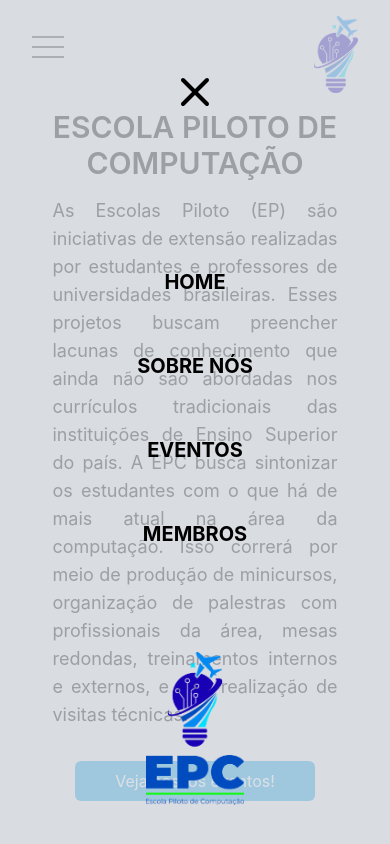
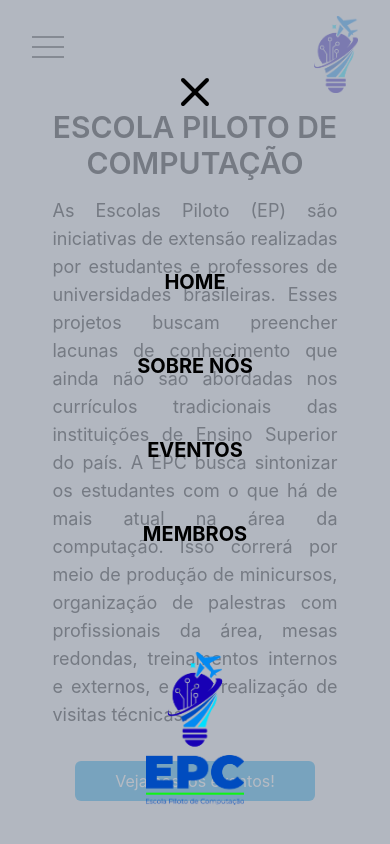
Before and after one commit to Escola-Piloto-de-Computacao/Website, a React (Create React App) app: page / in a window 390 px wide. Both pictures are taken after a click on the element 32 px from the left and 47 px from the top of the page. Shown: the top 844 px of the page. Built offline with nearby package versions, Linux system fonts and the light colour scheme.

Commit message:
import fixes

```diff
--- a/src/components/Aboutus/index.tsx
+++ b/src/components/Aboutus/index.tsx
@@ -1,8 +1,10 @@
+import pana from '../../Assets/pana.svg';
+
 const AboutUs = () => {
    return (
       <section className="lg:grid lg:grid-cols-12 lg:h-screen pt-32 lg:pt-0 xsm:mx-6 lg:mx-10" id="AboutUs">
          <div className="lg:col-start-2 lg:col-span-5 hidden lg:flex lg:justify-center lg:items-center">
-            <img src="/Pana.svg" alt="" className="w-3/4" />
+            <img src={pana} alt="" className="w-3/4" />
          </div>
          <div className="lg:col-start-8 lg:col-span-5 flex flex-col justify-center">
             <h1 className="text-3xl lg:text-5xl font-semibold lg:font-normal w-auto text-center lg:text-left">Sobre Nós</h1>
--- a/src/components/Footer/index.tsx
+++ b/src/components/Footer/index.tsx
@@ -1,12 +1,14 @@
 import { BsInstagram } from 'react-icons/bs';
 import { HiOutlineMail } from 'react-icons/hi';
+import logom1 from '../../Assets/Logo_m1.svg';
+import localizacao from '../../Assets/Localizacao.svg';
 
 const Footer = () => {
    return (
       <footer className="bg-[#04081D] text-white mt-5 lg:mt-24">
             <div className="flex flex-col col-span-2 lg:grid lg:grid-cols-6 py-6 h-full mx-10 pb-14 items-center">
                <div className="lg:col-span-2 hidden lg:flex h-40">
-                  <img src="/Logo_m1.svg" />
+                  <img src={logom1} />
                </div>
                <div className="lg:col-span-2 flex flex-col text-white justify-center gap-5 pb-14 lg:pb-0">
                   <h3 className="text-center text-xl lg:mr-14 pt-4 lg:pt-0">Contato</h3>
@@ -23,7 +25,7 @@
                </div>
                <div className="lg:col-span-2 flex items-center flex-col justify-center gap-2">
                   <h3 className="text-xl">Localização</h3>
-                  <img src="/Localizacao.svg" className="" />
+                  <img src={localizacao} className="" />
                   <p className="ml-7">Av. Francisco Mota, 572 - Bairro Costa e Silva, Mossoró RN | CEP: 59.625-900, +55 84 3317-8200 CNPJ: 24.529.265/0001-40</p>
                </div>
             </div>
--- a/src/components/Hamburger/index.tsx
+++ b/src/components/Hamburger/index.tsx
@@ -16,7 +16,7 @@
          </div>
 
          {isNavOpen && (
-            <div className="fixed inset-0 bg-gray-300 opacity-75 z-10"></div>
+            <div className="fixed inset-0 bg-gray-400 opacity-75 z-10"></div>
          )}
 
          <div className={`absolute py-8 z-20 ${isNavOpen ? "flex flex-col col-span-1 h-screen w-screen" : "hidden"}`}>
--- a/src/components/Header/index.tsx
+++ b/src/components/Header/index.tsx
@@ -3,6 +3,8 @@
 import { MdEvent } from "react-icons/md";
 import { IoPeopleSharp } from "react-icons/io5";
 import Hamburger from "../Hamburger";
+import epciconsemfundo from '../../Assets/epc-icon-semfundo.png';
+import logo from '../../Assets/Logo.svg';
 
 export const refs = [
    {
@@ -32,11 +34,11 @@
       <header className="lg:flex lg:justify-center lg:pt-4">
          <Hamburger />
          <div className="lg:hidden flex justify-end mt-4 px-6">
-            <img src="/epc-icon-semfundo.png" alt="Logo da EPC" className="w-11 mr-2 " />
+            <img src={epciconsemfundo} alt="Logo da EPC" className="w-11 mr-2 " />
          </div>
          <div className="hidden lg:flex items-center justify-between fixed bg-gray-200 w-3/4 z-10 rounded-xl">
             <div className="flex items-center gap-7 ml-10 py-3">
-               <img src="/Logo.svg" alt="Logo da EPC" />
+               <img src={logo} alt="Logo da EPC" />
             </div>
             <div className="flex gap-24 font-semibold text-xl mr-10">
                {refs.map((ref) => (
--- a/src/components/Introduction/index.tsx
+++ b/src/components/Introduction/index.tsx
@@ -1,3 +1,5 @@
+import team from '../../Assets/Team.svg';
+
 const Introduction = () => {
 
    const handleButtonClick = () => {
@@ -17,7 +19,7 @@
             </div>
          </div>
          <div className="lg:col-span-6 hidden lg:flex justify-center items-center">
-            <img src="/Team.svg" alt="" className="w-3/4" />
+            <img src={team} alt="" className="w-3/4" />
          </div>
       </section>
    );
```
